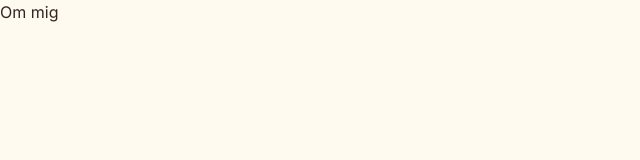
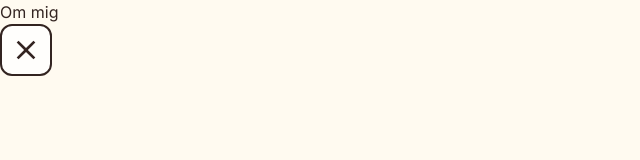
Before and after one commit to Stalhammar/portfolio, a React (Vite) app in the folder portfolio/: page /about in a window 1280 px wide. Shown: the top 160 px of the page, without its empty margins (0-640 px from the left). Built offline with nearby package versions, Linux system fonts and the light colour scheme; a web font is replaced by a local one.

Commit message:
feat: add back button for pages

```diff
--- /dev/null
+++ b/portfolio/src/components/BackButton.tsx
@@ -0,0 +1,22 @@
+import { useNavigate } from "react-router-dom";
+import { motion } from "motion/react";
+import { MdClose } from "react-icons/md";
+
+function BackButton() {
+  const navigate = useNavigate();
+
+  return (
+    <motion.button
+      onClick={() => navigate("/")}
+      whileHover={{
+        scale: 1.02,
+        backgroundColor: "var(--color-surface-hover)",
+      }}
+      className="bg-surface p-2 border-2 rounded-xl"
+    >
+      <MdClose className="w-8 h-8" />
+    </motion.button>
+  );
+}
+
+export default BackButton;
--- a/portfolio/src/pages/About.tsx
+++ b/portfolio/src/pages/About.tsx
@@ -1,7 +1,12 @@
+import BackButton from "../components/BackButton";
+
 function About() {
-    return (
-        <h1>Om mig</h1>
-    )
+  return (
+    <div>
+      <h1>Om mig</h1>
+      <BackButton />
+    </div>
+  );
 }
 
 export default About;
--- a/portfolio/src/pages/Experience.tsx
+++ b/portfolio/src/pages/Experience.tsx
@@ -1,7 +1,12 @@
+import BackButton from "../components/BackButton";
+
 function Experience() {
-    return (
-        <h1>Erfarenhet</h1>
-    )
+  return (
+    <div>
+      <h1>Erfarenhet</h1>
+      <BackButton />
+    </div>
+  );
 }
 
 export default Experience;
--- a/portfolio/src/pages/Projects.tsx
+++ b/portfolio/src/pages/Projects.tsx
@@ -1,7 +1,12 @@
+import BackButton from "../components/BackButton";
+
 function Projects() {
-    return (
-        <h1>Mina Projekt</h1>
-    )
+  return (
+    <div>
+      <h1>Mina Projekt</h1>
+      <BackButton />
+    </div>
+  );
 }
 
 export default Projects;
--- a/portfolio/src/pages/Skills.tsx
+++ b/portfolio/src/pages/Skills.tsx
@@ -1,7 +1,12 @@
+import BackButton from "../components/BackButton";
+
 function Skills() {
-    return (
-        <h1>Skills</h1>
-    )
+  return (
+    <div>
+      <h1>Skills</h1>
+      <BackButton />
+    </div>
+  );
 }
 
 export default Skills;
```
